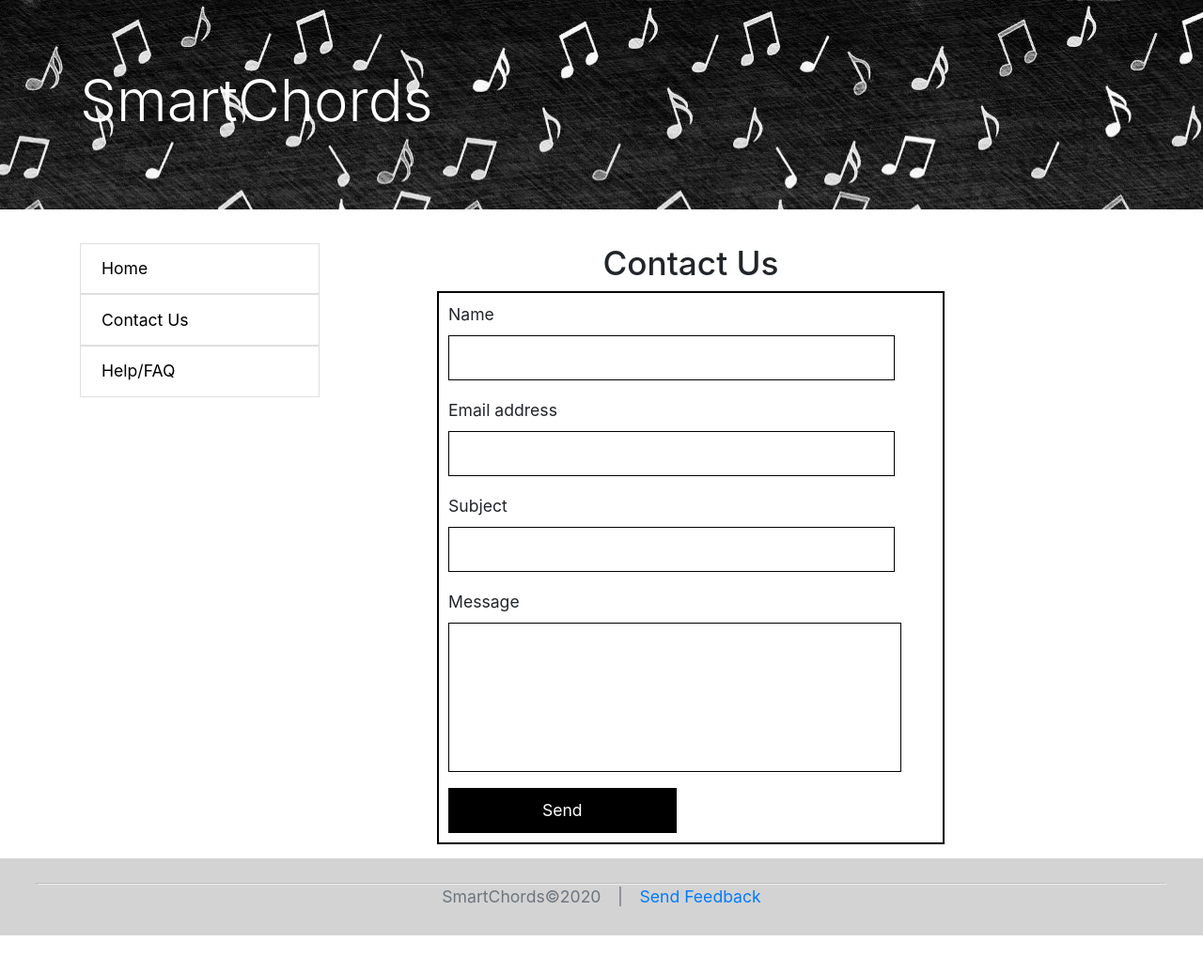
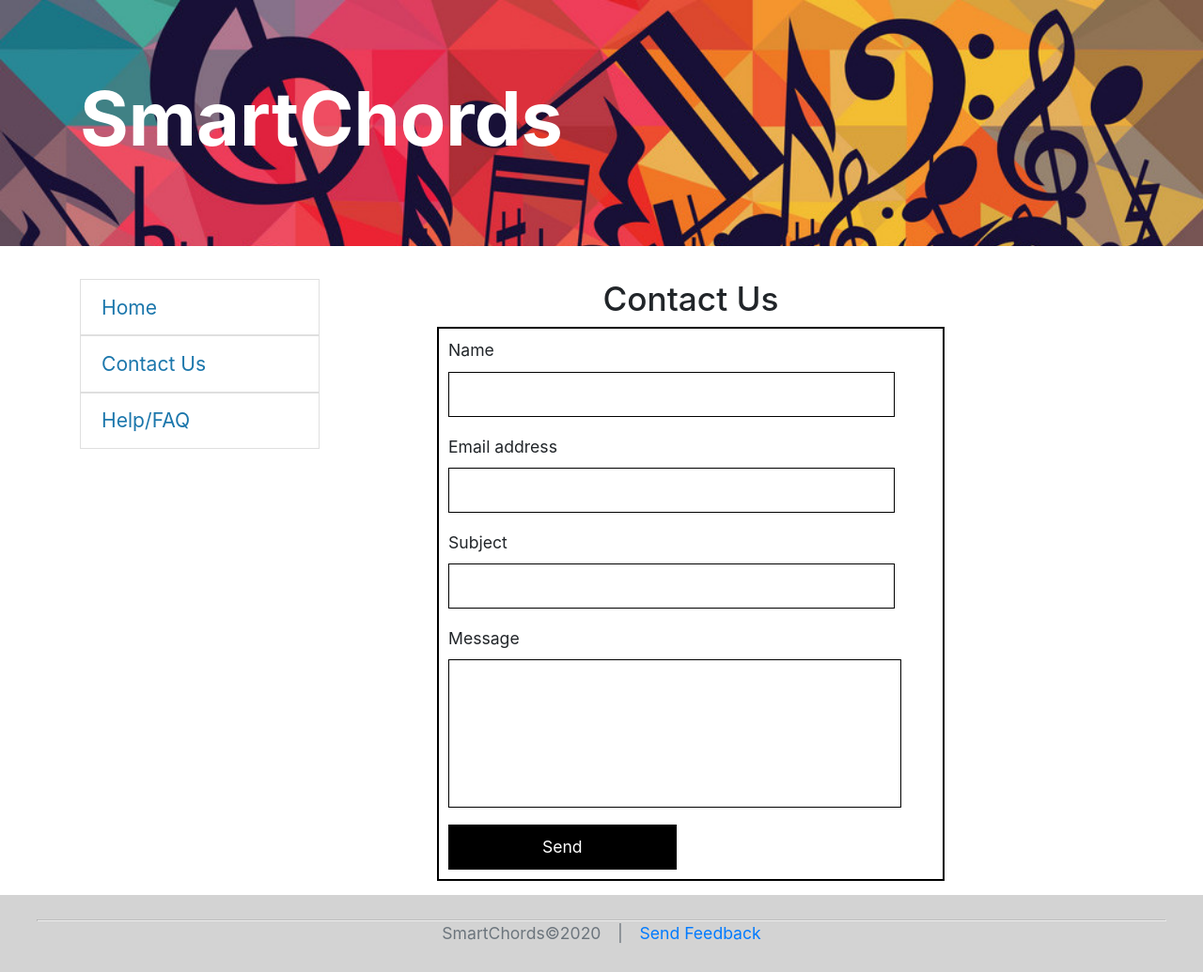
Before and after one commit to SmartChords/smart_chords_flask, a Flask app: page /contact in a window 1280 px wide. Shown: the whole page at 94% size. Before the commit the page ends 996 px from the top, so only its background shows below. Run offline with Flask 2, Linux system fonts and the light colour scheme; parts of the project's set-up code (start-up, migrations or seed data) failed here and were passed over; some libraries are stand-ins or nearby versions.

Commit message:
Add some styling to make the site pop a little more

```diff
--- a/static/css/main.css
+++ b/static/css/main.css
@@ -21,8 +21,12 @@ body {
 }
 
 .header {
-  background-image: url('../img/music_notes.jpeg');
-  margin-bottom: 0px;
+  background-image: url('../img/header.jpg');
+  background-size: cover;
+}
+
+#header-title {
+  color: white;
 }
 
 #main:after {
@@ -38,9 +42,13 @@ body {
 
 ul.nav a {
   text-decoration: none;
-  .nav-item {
-    color: black;
-  }
+}
+
+ul a .list-group-item {
+  color: #1c77ac;
+  /* border: 2px solid #1561ad; */
+  font-size: 1.2rem;
+
 }
 
 #fileName {
@@ -147,8 +155,7 @@ ul.nav a {
     cursor: pointer;
 }
 .contactFrm input[type="submit"]:hover {
-    background: none;
-    color: black;
+    background: #1dbab4;
 }
 
 .q, .a {
--- a/templates/layout.html
+++ b/templates/layout.html
@@ -10,12 +10,12 @@
     <div id="main">
       <div class="header jumbotron jumbotron-fluid">
         <div class="container">
-          <h1 style="color: white;" class="display-4">SmartChords</h1>
+          <h1 id="header-title" class="py-2 display-3 font-weight-bold">SmartChords</h1>
         </div>
       </div>
 <!-- end header -->
-      <div class="container" style="margin-top:30px">
-        <div class="row" style="padding-left: 0px;">
+      <div class="container mt-3">
+        <div class="row">
           <nav class="col-sm-3">
             <ul class="nav flex-column list-group">
               <a href="{{ url_for('index') }}">
```
Also changed, not shown: static/img/header.jpg (added), static/img/music_notes.jpeg (deleted).
